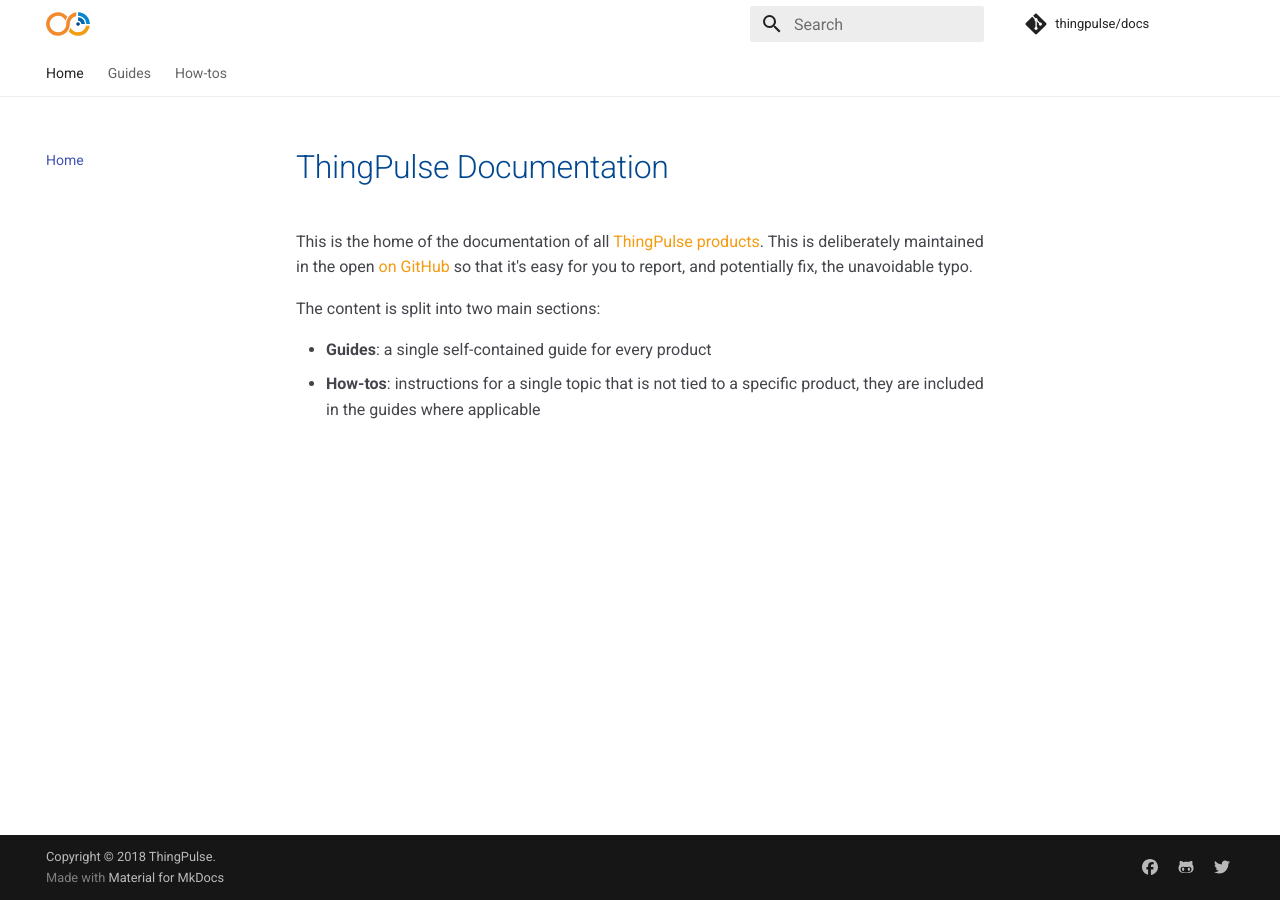
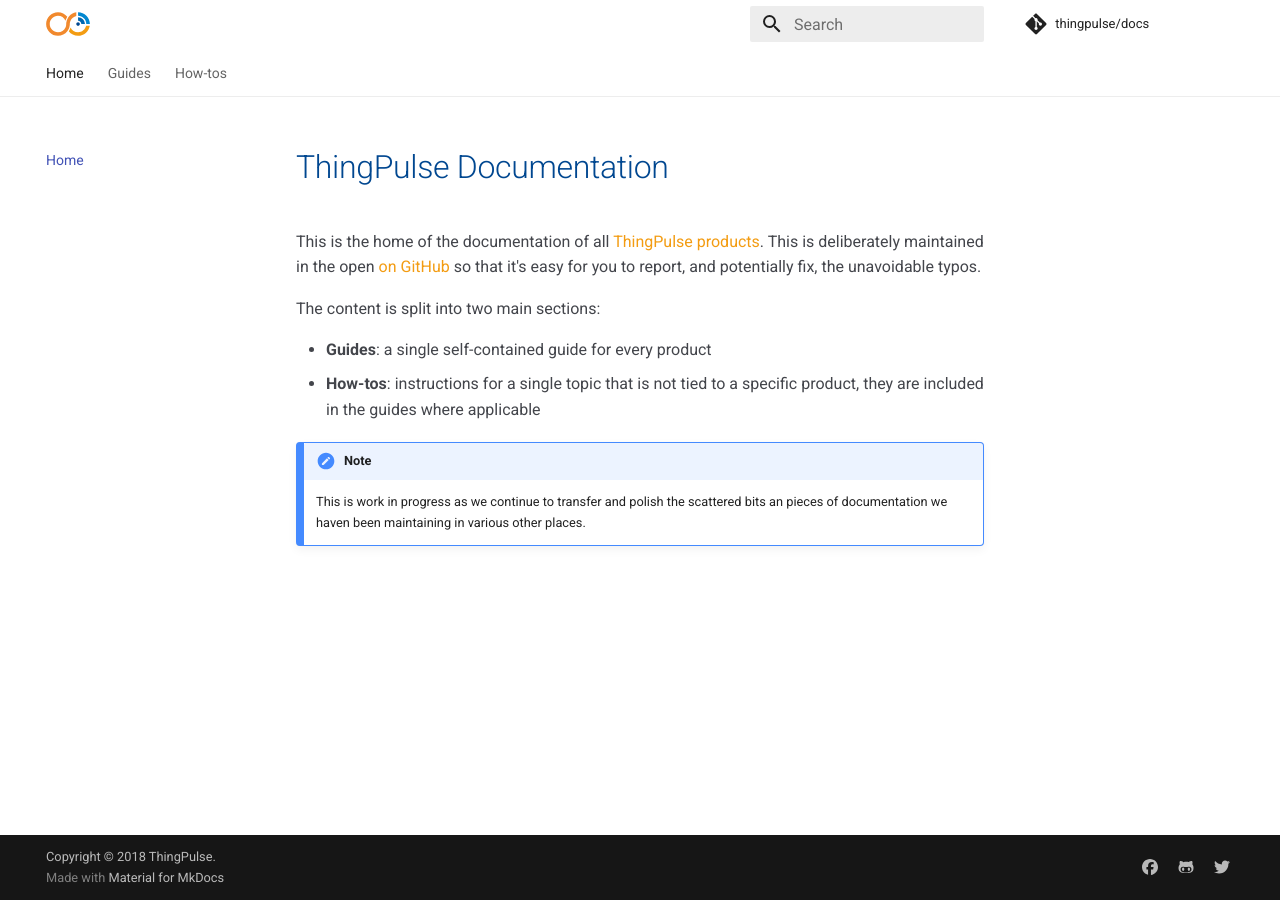
Before and after one commit to ThingPulse/docs, an MkDocs documentation site: the page built from docs/index.md, in a window 1280 px wide. Built offline with MkDocs 1.6.1 and Material for MkDocs 9.7.7, drawn with Linux system fonts in a browser that asks for light colours; comment, search, counter and statistics services are not loaded; old or Windows-style settings are respelled for this version of MkDocs.

Commit message:
Add WIP note to landing page

```diff
--- a/docs/index.md
+++ b/docs/index.md
@@ -2,10 +2,15 @@
 
 This is the home of the documentation of all [ThingPulse products](https://thingpulse.com/shop/). This is
 deliberately maintained in the open [on GitHub](https://github.com/thingpulse/docs/) so that it's easy for you to
-report, and potentially fix, the unavoidable typo.
+report, and potentially fix, the unavoidable typos.
 
 The content is split into two main sections:
 
 - **Guides**: a single self-contained guide for every product
 - **How-tos**: instructions for a single topic that is not tied to a specific product, they are included in the guides
 where applicable
+
+!!! note
+
+    This is work in progress as we continue to transfer and polish the scattered bits an pieces of documentation we
+    haven been maintaining in various other places.
```
